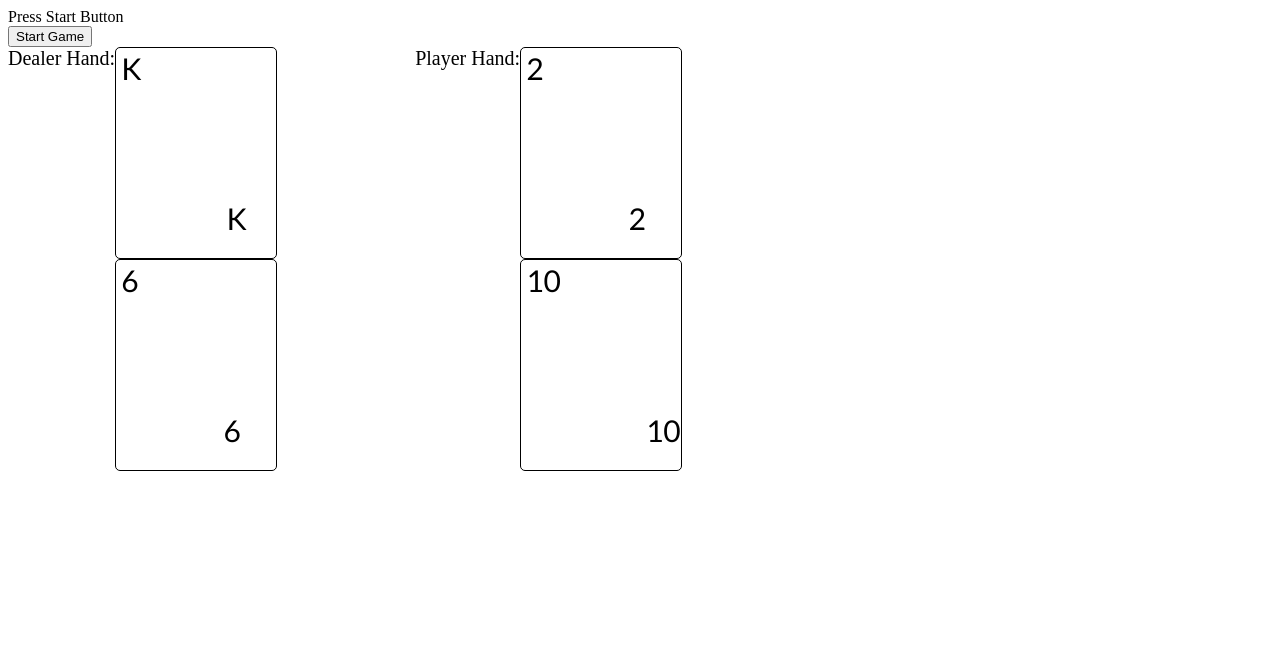
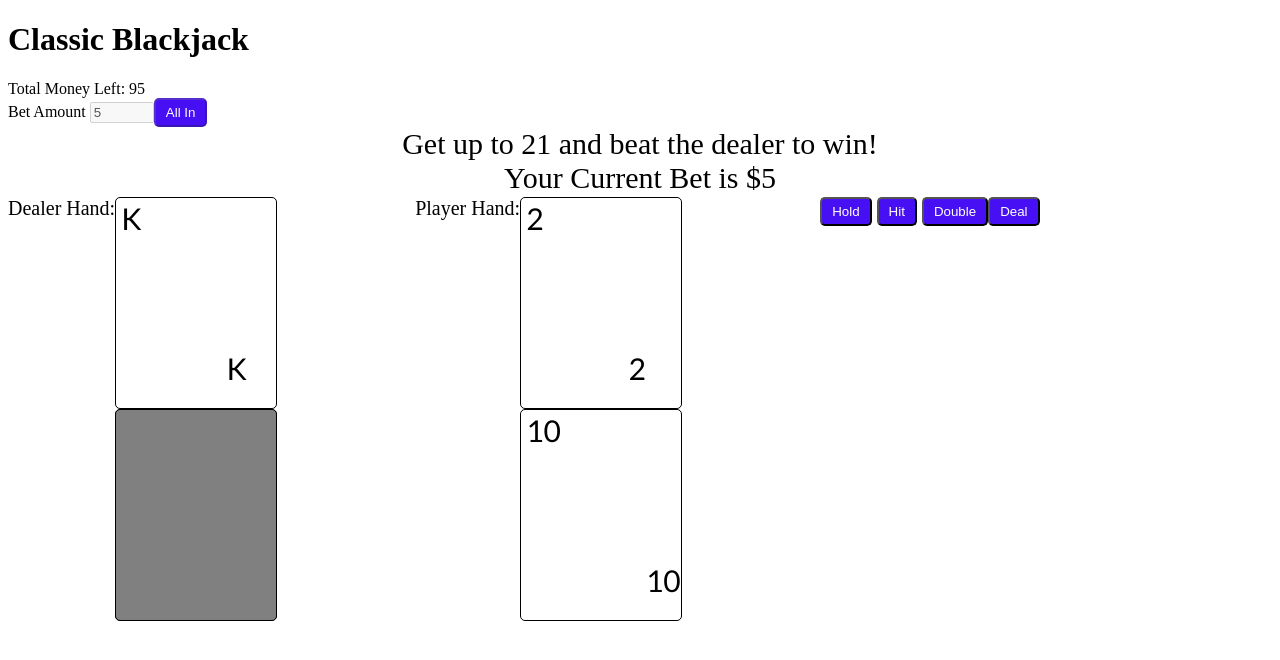
Before and after one commit to rowindatas25/Project1-Blackjack, a plain HTML site: page index.html in a window 1280 px wide. Both pictures are taken after a click on the button "Start Game". Drawn offline with Linux system fonts and the light colour scheme.

Commit message:
user can make bets on start game click

```diff
--- a/index.html
+++ b/index.html
@@ -11,7 +11,12 @@
 <body>
 
     <div>
-        <div id="message"> Press Start Button </div>
+        <div><h1>Classic Blackjack</h1>
+        <div class="total">Total Money Left: <span id="dollars">$100</span></div>
+        <div>Bet Amount <input type="number" id="bet" value="5" min="1", max="100"><button id="max-bet" type="button" onclick="maxbet()" class="bet-btn">All In</button>
+        </div>
+        </div>
+        <div id="message">Press Start Button</div>
         <div id="start">
             <button id="start-button" type="button" onClick="start()" class="start-btn"> Start Game</button>
         </div>
@@ -19,10 +24,22 @@
 
     <div id="display">
 
-    Dealer Hand: <div id="dealerHand"></div>
-    Player Hand: <div id="playerHand"></div>
+    Dealer Hand:  <span id="dealerValue"></span>
+    <div id="dealerHand"></div>
+    Player Hand: <span id="playerValue"></span>
+    <div id="playerHand"></div>
+                 <div id="actions">
+                     <button id="hold-button" type="button" onclick="cardAction('hold')" class="hold-btn">Hold</button>
+                     <button id="hit-button" type="button" onclick="cardAction('hit')" class="hit-btn">Hit</button>
+                     <button id="double-button" type="button" onclick="cardAction('double')" class="double-btn">Double</button>
+                 </div>
+                <br>
+                 <div>
+                     <button id="deal-button" type="button" onclick="dealCard()" class="deal-btn">Deal</button>
+                 </div>
 
     </div>
+
 
    <!--  <div class="card hearts">
         <div class="top-card suit"><br></div>
--- a/main.js
+++ b/main.js
@@ -4,9 +4,11 @@ const cards = [];
 var playerCard = [];
 var dealerCard = [];
 var counter = 0;
+var dollars = 100;
 const suits = ["Hearts", "Spades", "Clubs", "Diamonds"];
 const numbers = ["A", "2", "3", "4", "5", "6", "7", "8",
     "9", "10", "J", "Q", "K"];
+const message = document.getElementById("message");
 const display = document.getElementById("display");
 const playerHand = document.getElementById("playerHand");
 const dealerHand = document.getElementById("dealerHand");
@@ -37,6 +39,8 @@ function start() {
 
     shuffleCards(cards)
     dealCard();
+    document.getElementById("start").style.display = 'none';
+    document.getElementById("dollars").innerHTML = dollars;
 
 
 }
@@ -48,22 +52,46 @@ function dealCard() {
     dealerCard = [];
     playerHand.innerHTML = "";
     dealerHand.innerHTML = "";
+
+    // selecting bet input to subtract value of bet from 100 dollar total
+
+    var betValue = document.getElementById("bet").value;
+    dollars = dollars - betValue;
+    document.getElementById("dollars").innerHTML = dollars;
+    document.getElementById("actions").style.display = 'block';
+    message.innerHTML = "Get up to 21 and beat the dealer to win!<br>Your Current Bet is $"+betValue;
+    document.getElementById("bet").disabled = true;
+    document.getElementById("max-bet").disabled = true;
+    deal();
+
+}
+
+ // Looping through each set of cards for the dealer and player
+
+
+function deal() {
+   console.log(cards);
     for (var y = 0 ; y < 2; y++) {
         dealerCard.push(cards[counter]);
         dealerHand.innerHTML += cardRendering(counter, y);
+        if(y==0) {
+            dealerHand.innerHTML += '<div id="cover"></div>'
+        }
         counter++
         playerCard.push(cards[counter]);
         playerHand.innerHTML += cardRendering(counter, y);
         counter++
     }
+
     console.log(dealerCard);
     console.log(playerCard);
 }
 
+
 // function to render multiple cards
 
 function cardRendering(n, y) {
-    const hpos = (y > 0) ? y * 60 + 100 : 100;
+
     return '<div class="card '+cards[n].icon+'"> <div class="top-card suit">'+cards[n].cardNumber+'<br></div> <div class="middle-card suit"></div> <div class="bottom-card suit">'+cards[n].cardNumber+'<br></div></div>';
 }
 
--- a/style.css
+++ b/style.css
@@ -3,6 +3,32 @@
 div#display {
 	font-size: 20px;
 	display: flex;
+}
+
+#deal-button, #actions, {
+	display: none;
+}
+
+.deal-btn, .hold-btn, .double-btn, .hit-btn, .start-btn, .bet-btn {
+	border-radius: 5px;
+	padding: 5px 10px;
+	color: #ffffff;
+	background-color: #470FF4;
+
+}
+
+
+
+#cover {
+	display: flex;
+	width: 150px;
+	height: 200px;
+	background-color: gray;
+	border-radius: 5px;
+	border: 1px solid black;
+	padding: 5px;
+	down: 100px;
+	position: absolute;
 }
 
 .clubs, .spades {
@@ -12,10 +38,6 @@ div#display {
 .hearts, .diamonds {
 	color: red;
 }
-
-
-
-
 
 .card {
 	display: flex;
@@ -73,3 +95,10 @@ div#display {
 	height: 500px;
 	width: 300px;
 }
+
+#message {
+	height: 70px;
+	font-size: 30px;
+	text-align: center;
+
+}
```
